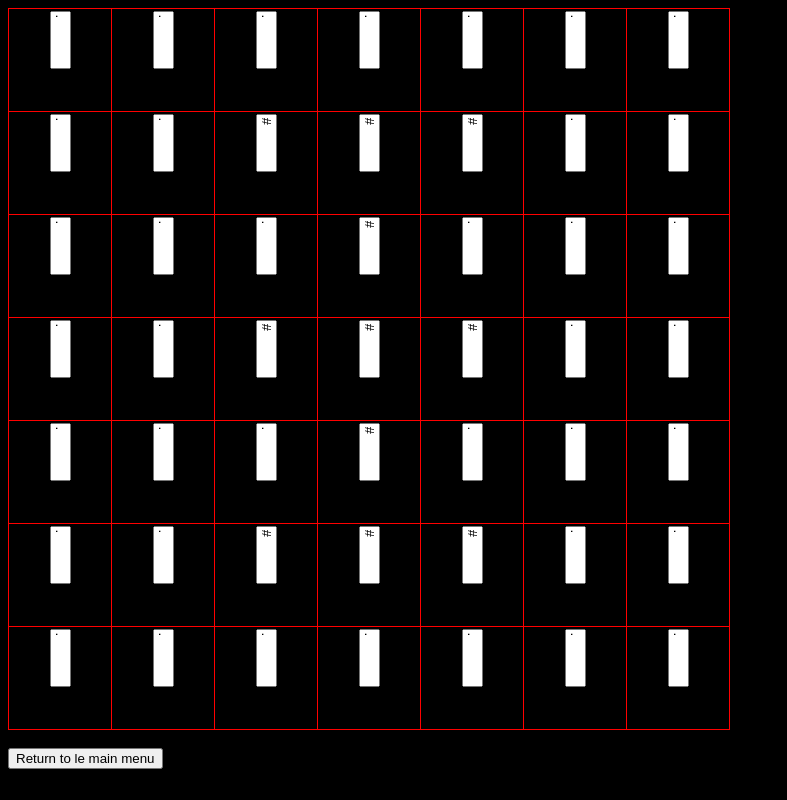
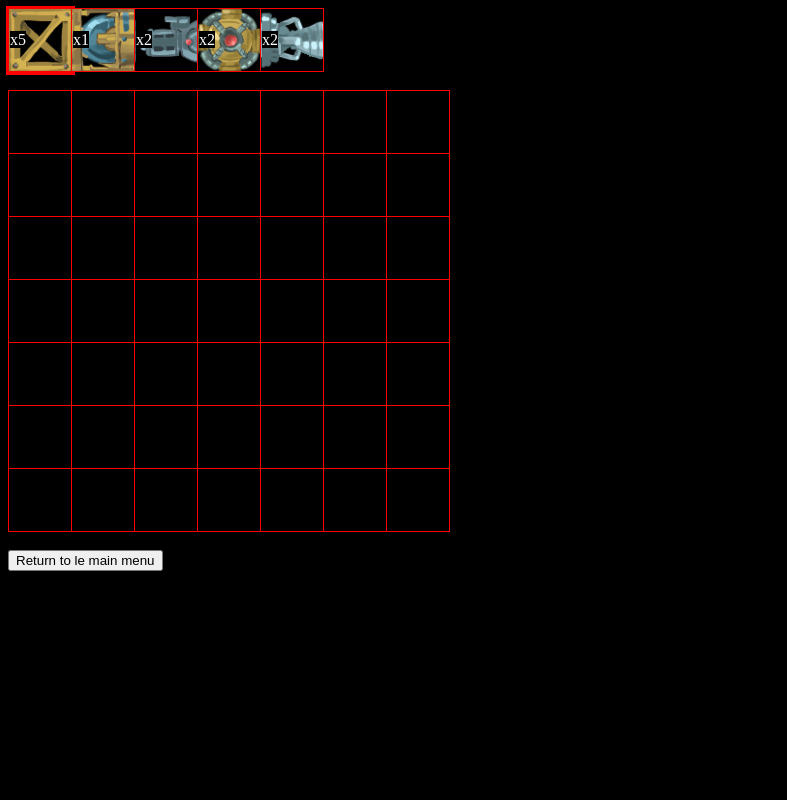
Before and after one commit to MakeGameStopComplain/scrap-fleet, a SvelteKit app: page /builder in a window 1280 px wide. Shown: the whole page, without its empty margins (0-787 px from the left). Built offline with nearby package versions, Linux system fonts and the light colour scheme.

Commit message:
builder gui

```diff
--- a/src/routes/builder/+page.svelte
+++ b/src/routes/builder/+page.svelte
@@ -8,7 +8,7 @@
     import thrusterSprite from "$lib/ship_assets/thruster.png";
 
     let fillMap = {
-        ".": "transparent",
+        ".": "",
         "B": `url("${blockSprite}")`,
         "C": `url("${cockpitSprite}")`,
         "G": `url("${gunSprite}")`,
@@ -54,14 +54,45 @@
         }
         getShipArr();
     });
+
+    let inventory = {
+        "B": 5,
+        "C": 1,
+        "G": 2,
+        "R": 2,
+        "T": 2,
+    }
+    let selectedTile = "B";
 </script>
+
+<table>
+    <tr>
+        {#each Object.keys(inventory) as key}
+            {@const count = inventory[key]}
+            <td style:background-image={fillMap[key]} style:transform="rotate(0)"
+                style:outline={selectedTile == key ? "3px solid red" : ""}
+                on:click={() => { selectedTile = key; }}>
+                <span style:color="white" style:background-color="black">
+                    x{count}
+                </span>
+            </td>
+        {/each}
+    </tr>
+</table>
+<br />
 
 <table>
     {#each shipArr as row, r}
         <tr>
             {#each row as cell, c}
-                <td style:background-image={fillMap[cell]}>
-                    <input type="text" bind:value={shipArr[r][c]} style:width="50px" />
+                <td style:background-image={fillMap[cell]}
+                    on:click={() => {
+                        shipArr[r][c] = selectedTile;
+                    }}
+                    on:contextmenu={(e) => {
+                        e.preventDefault();
+                        shipArr[r][c] = ".";
+                    }}>
                 </td>
             {/each}
         </tr>
@@ -77,11 +108,12 @@
     }
 
     table td {
-        width: 100px;
-        height: 100px;
+        width: 60px;
+        height: 60px;
         border: 1px solid red;
         transform: rotate(90deg);
         background-size: contain;
+        user-select: none;
     }
 
     table {
```
